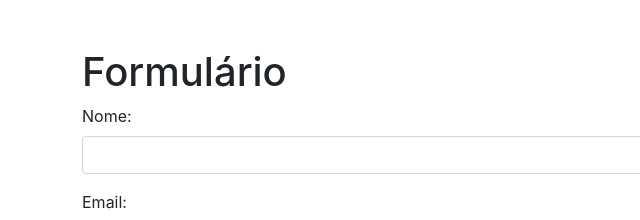
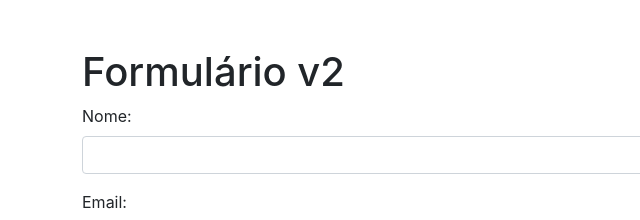
Before and after one commit to gilbertotoledo/simple-app, a plain HTML site: page src/index.html in a window 1280 px wide. Shown: the top 220 px of the page, 3-643 px from the left. Drawn offline with nearby package versions, Linux system fonts and the light colour scheme.

Commit message:
Adjust version

```diff
--- a/src/index.html
+++ b/src/index.html
@@ -16,7 +16,7 @@
     </style>
 </head>
 <body class="container mt-5">
-    <h1>Formulário</h1>
+    <h1>Formulário v2</h1>
     <form id="dataForm" class="mb-4">
         <div class="form-group">
             <label for="name">Nome:</label>
```
